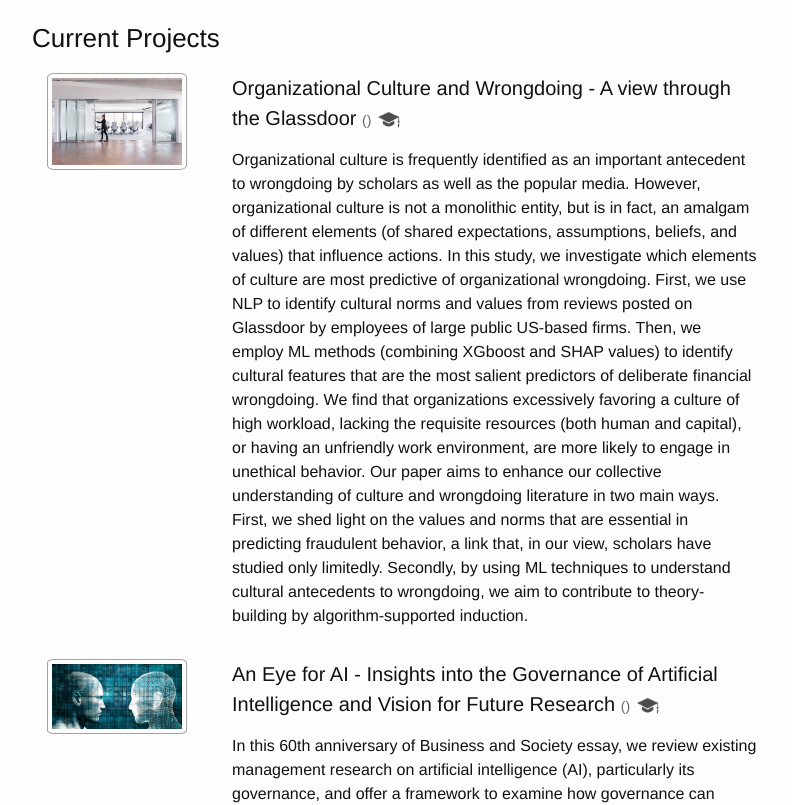
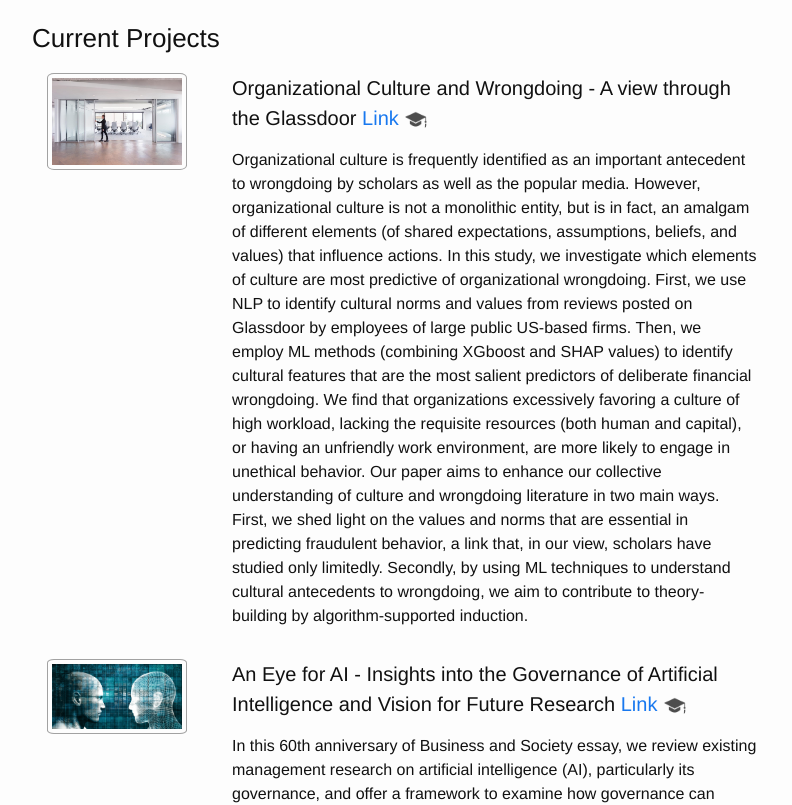
Before and after one commit to deepikachhillar/deepikachhillar.github.io, a Jekyll site: the page built from index.md, in a window 1280 px wide. Shown: the part 395-1200 px from the top of the page, without its empty margins (238-1030 px from the left). Built offline with Jekyll 4.4.1, drawn with Linux system fonts in a browser that asks for light colours.

Commit message:
Update projects.html

```diff
--- a/_includes/projects.html
+++ b/_includes/projects.html
@@ -5,7 +5,7 @@
 	</div>
 	<div class="row-info">
     <h4>
-      {{ project.name }} <small>({{ project.link | default: "" }})</small>
+	    {{ project.name }} <a href="{{ project.link | default: "" }}">Link</a>
       {% include /functions/getprojectmembers.html project=project %}
     </h4>
 		<p>
```
